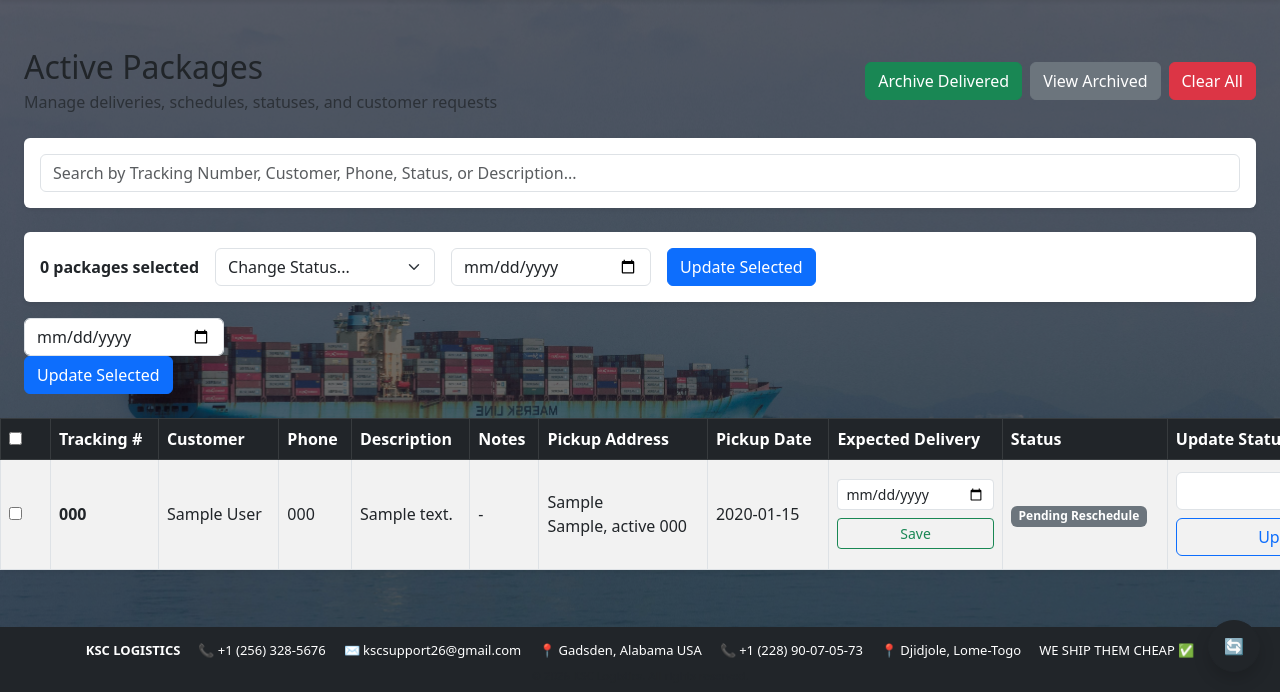
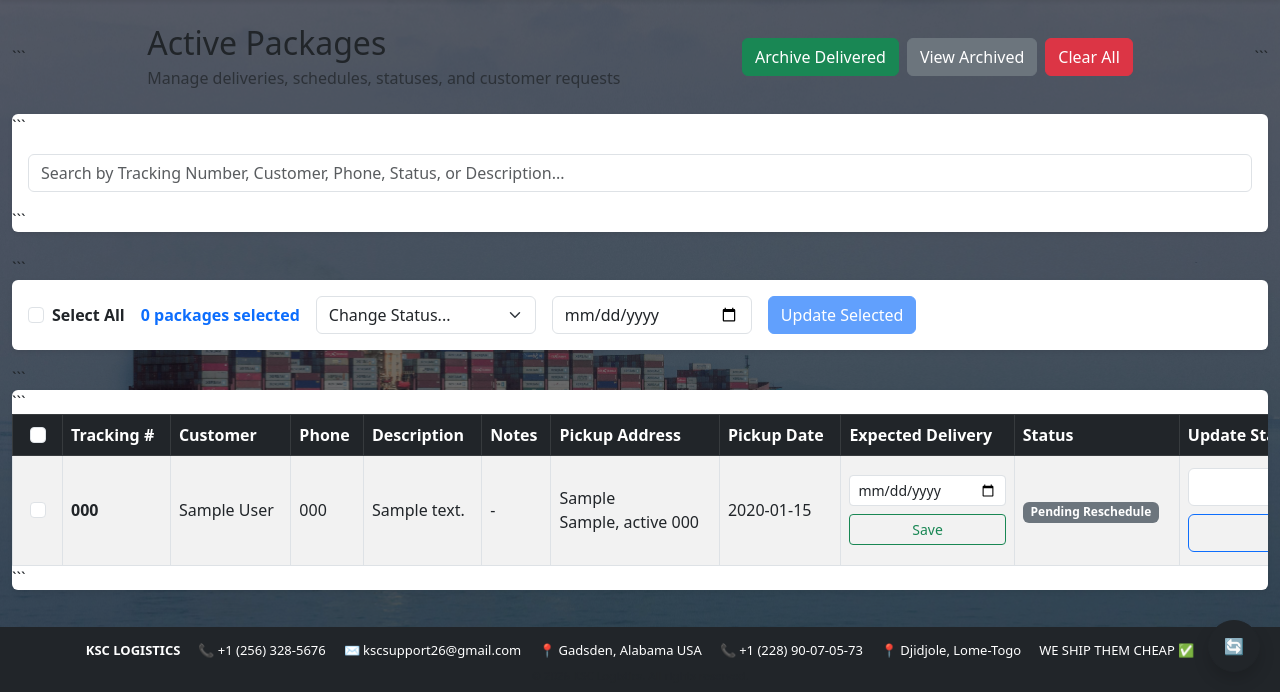
Before and after one commit to KSC2026411/ksc-flask, a Flask app: page /admin/packages in a window 1280 px wide. Shown: the part 108-800 px from the top of the page. Run offline with Flask 3, Linux system fonts and the light colour scheme; a user stored in the database is signed in; tables that the repository leaves empty hold one stand-in row (values such as "Sample post"); lists and menus that the app fills with data are empty; some libraries are stand-ins or nearby versions.

Commit message:
Add bulk package selection and updates

````diff
--- a/app/routes.py
+++ b/app/routes.py
@@ -1465,6 +1465,43 @@ def admin_packages_table():
         packages=packages
     )
 
+@main.route("/admin/packages/bulk-action", methods=["POST"])
+@login_required
+@admin_required
+def admin_packages_bulk_action():
+    package_ids = request.form.getlist("package_ids")
+    action = request.form.get("action")
+
+    if not package_ids:
+        flash("Please select at least one package.", "warning")
+        return redirect(request.referrer or url_for("main.admin_packages"))
+
+    packages = Package.query.filter(
+        Package.id.in_(package_ids)
+    ).all()
+
+    if action == "mark_ready":
+        for package in packages:
+            package.status = "Ready"
+
+    elif action == "mark_shipped":
+        for package in packages:
+            package.status = "Shipped"
+
+    elif action == "delete":
+        for package in packages:
+            db.session.delete(package)
+
+    else:
+        flash("Invalid bulk action.", "danger")
+        return redirect(request.referrer or url_for("main.admin_packages"))
+
+    db.session.commit()
+
+    flash(f"{len(packages)} package(s) updated successfully.", "success")
+
+    return redirect(request.referrer or url_for("main.admin_packages"))
+
 @main.route("/admin/audit")
 @login_required
 @admin_required
--- a/app/templates/admin/admin_packages.html
+++ b/app/templates/admin/admin_packages.html
@@ -4,11 +4,11 @@
 
 {% block admin_content %}
 
-<div class="container-fluid mt-4">
+<!-- PAGE HEADER -->
 
-    <!-- PAGE HEADER -->
 <div class="d-flex justify-content-between align-items-center flex-wrap gap-3 mb-4">
 
+```
 <div>
     <h2 class="mb-1">Active Packages</h2>
 
@@ -17,88 +17,105 @@
     </p>
 </div>
 
-
 <div class="d-flex flex-wrap gap-2">
 
+    <!-- ARCHIVE DELIVERED -->
     <form method="POST"
           action="{{ url_for('main.admin_archive_delivered') }}"
           onsubmit="return confirm('Archive all delivered packages?');">
 
         <button type="submit"
                 class="btn btn-success">
-
             Archive Delivered
-
         </button>
 
     </form>
 
-
+    <!-- VIEW ARCHIVED -->
     <a href="{{ url_for('main.admin_archived_packages') }}"
        class="btn btn-secondary">
-
         View Archived
-
     </a>
 
-
+    <!-- CLEAR ALL -->
     <form method="POST"
           action="{{ url_for('main.admin_clear_packages') }}"
           onsubmit="return confirm('⚠️ This will permanently delete ALL packages. Continue?');">
 
         <button type="submit"
                 class="btn btn-danger">
-
             Clear All
-
         </button>
 
     </form>
 
 </div>
+```
 
 </div>
 
+<!-- SEARCH -->
 
-    <!-- SEARCH -->
 <div class="card shadow-sm border-0 mb-4">
 
+```
 <div class="card-body">
 
     <input type="text"
            id="package-search"
            class="form-control"
-                   placeholder="Search by Tracking Number, Customer, Phone, Status, or Description...">
+           placeholder="Search by Tracking Number, Customer, Phone, Status, or Description..."
+           autocomplete="off">
 
 </div>
+```
+
+</div>
+
+<!-- BULK UPDATE -->
+
+<form id="bulk-update-form"
+      method="POST"
+      action="{{ url_for('main.admin_packages_bulk_action') }}">
+
+```
+<div class="card shadow-sm border-0 mb-3">
+
+    <div class="card-body">
+
+        <div class="d-flex flex-wrap align-items-center gap-3">
+
+            <!-- SELECT ALL -->
+            <div class="form-check mb-0">
+
+                <input type="checkbox"
+                       class="form-check-input"
+                       id="select-all">
+
+                <label for="select-all"
+                       class="form-check-label fw-semibold">
+                    Select All
+                </label>
 
             </div>
 
 
-    <!-- BULK UPDATE -->
-<form method="POST"
-      action="{{ url_for('main.admin_bulk_update_packages') }}"
-      id="bulk-update-form">
-
-
-    <div class="card shadow-sm border-0 mb-3">
-
-        <div class="card-body d-flex flex-wrap align-items-center gap-3">
-
-
-            <strong id="selected-count">
+            <!-- SELECTED COUNT -->
+            <strong id="selected-count"
+                    class="text-primary">
                 0 packages selected
             </strong>
 
 
+            <!-- STATUS -->
             <select name="status"
+                    id="bulk-status"
                     class="form-select"
                     style="max-width:220px;">
 
                 <option value="">
                     Change Status...
                 </option>
-
 
                 {% for s in statuses %}
 
@@ -108,39 +125,22 @@
 
                 {% endfor %}
 
-
             </select>
 
 
+            <!-- EXPECTED DELIVERY -->
             <input type="date"
                    name="expected_delivery"
+                   id="bulk-expected-delivery"
                    class="form-control"
                    style="max-width:200px;">
 
 
+            <!-- ACTION -->
             <button type="submit"
-                    class="btn btn-primary">
-
-                Update Selected
-
-            </button>
-
-
-        </div>
-
-    </div>
-
-                </select>
-
-
-                <input type="date"
-                       name="expected_delivery"
-                       class="form-control"
-                       style="max-width:200px;">
-
-
-                <button type="submit"
+                    id="bulk-update-button"
                     class="btn btn-primary"
+                    disabled
                     onclick="return confirm('Update selected packages?');">
 
                 Update Selected
@@ -151,116 +151,130 @@
 
     </div>
 
-        <!-- TABLE -->
+</div>
+```
+
+</form>
+
+<!-- PACKAGES TABLE -->
+
 <div class="card shadow-sm border-0">
 
+```
 <div class="card-body p-0">
 
     <div class="table-responsive">
 
-
         <table class="table table-striped table-bordered align-middle mb-0"
                style="min-width:1900px;">
-
 
             <thead class="table-dark">
 
                 <tr>
 
-                                <!-- SELECT ALL -->
-                                <th width="50">
+                    <!-- SELECT -->
+                    <th width="50"
+                        class="text-center">
 
                         <input type="checkbox"
-                                           id="select-all">
+                               id="select-all-header"
+                               class="form-check-input">
 
                     </th>
 
 
+                    <!-- TRACKING -->
                     <th>
                         Tracking #
                     </th>
 
 
+                    <!-- CUSTOMER -->
                     <th>
                         Customer
                     </th>
 
 
+                    <!-- PHONE -->
                     <th>
                         Phone
                     </th>
 
 
+                    <!-- DESCRIPTION -->
                     <th>
                         Description
                     </th>
 
 
+                    <!-- NOTES -->
                     <th>
                         Notes
                     </th>
 
 
+                    <!-- ADDRESS -->
                     <th>
                         Pickup Address
                     </th>
 
 
+                    <!-- PICKUP DATE -->
                     <th>
                         Pickup Date
                     </th>
 
 
+                    <!-- EXPECTED DELIVERY -->
                     <th>
                         Expected Delivery
                     </th>
 
 
+                    <!-- STATUS -->
                     <th>
                         Status
                     </th>
 
 
+                    <!-- STATUS UPDATE -->
                     <th style="min-width:220px;">
                         Update Status
                     </th>
 
 
+                    <!-- RESCHEDULE -->
                     <th style="min-width:220px;">
                         Suggest Reschedule
                     </th>
 
 
+                    <!-- ACTIONS -->
                     <th style="min-width:240px;">
                         Actions
                     </th>
 
-
                 </tr>
-
 
             </thead>
 
+
             <tbody id="packages-table-body">
-
 
                 {% if packages.items %}
 
-
                     {% for p in packages.items %}
 
-
-                                <tr>
-
+                    <tr class="package-row">
 
                         <!-- CHECKBOX -->
-                                    <td>
+                        <td class="text-center">
 
                             <input type="checkbox"
-                                               class="package-checkbox"
+                                   class="form-check-input package-checkbox"
                                    name="package_ids"
-                                               value="{{ p.id }}">
-
+                                   value="{{ p.id }}"
+                                   form="bulk-update-form">
 
                         </td>
 
@@ -271,6 +285,8 @@
                             {{ p.tracking_number or "Pending Approval" }}
 
                         </td>
+
+
                         <!-- CUSTOMER -->
                         <td>
 
@@ -303,7 +319,7 @@
                         </td>
 
 
-                                    <!-- ADDRESS -->
+                        <!-- PICKUP ADDRESS -->
                         <td>
 
                             {{ p.street or "" }}<br>
@@ -318,7 +334,8 @@
                         <!-- PICKUP DATE -->
                         <td>
 
-                                        {{ p.pickup_date.strftime('%Y-%m-%d') if p.pickup_date else "N/A" }}
+                            {{ p.pickup_date.strftime('%Y-%m-%d')
+                               if p.pickup_date else "N/A" }}
 
                         </td>
 
@@ -329,12 +346,11 @@
                             <form method="POST"
                                   action="{{ url_for('main.admin_update_package', package_id=p.id) }}">
 
-
                                 <input type="date"
                                        name="expected_delivery"
                                        class="form-control form-control-sm mb-2"
-                                                   value="{{ p.expected_delivery.strftime('%Y-%m-%d') if p.expected_delivery else '' }}">
-
+                                       value="{{ p.expected_delivery.strftime('%Y-%m-%d')
+                                                if p.expected_delivery else '' }}">
 
                                 <button type="submit"
                                         class="btn btn-outline-success btn-sm w-100">
@@ -343,95 +359,71 @@
 
                                 </button>
 
-
                             </form>
 
                         </td>
 
+
                         <!-- STATUS -->
                         <td>
 
-
                             <span class="badge
-
                                 {% if p.status == 'Delivered' %}
                                     bg-success
-
                                 {% elif p.status == 'In Transit' %}
                                     bg-info
-
                                 {% elif p.status == 'Pending Approval' %}
                                     bg-warning text-dark
-
                                 {% elif p.status == 'Cancelled' %}
                                     bg-danger
-
                                 {% elif p.status == 'Archived' %}
                                     bg-dark
-
                                 {% elif p.status == 'In Warehouse' %}
                                     bg-primary
-
                                 {% elif p.status == 'Scheduled' %}
                                     bg-success
-
                                 {% elif p.status == 'Loaded' %}
                                     bg-secondary
-
                                 {% elif p.status == 'Ready for Pickup' %}
                                     bg-primary
-
                                 {% elif p.status == 'Picked Up' %}
                                     bg-info
-
                                 {% elif p.status == 'Rescheduled' %}
                                     bg-warning text-dark
-
                                 {% else %}
                                     bg-secondary
-
-                                            {% endif %}
-
-                                        ">
+                                {% endif %}">
 
                                 {{ p.status or "Pending Approval" }}
 
                             </span>
 
+                        </td>
 
-                                    </td>
 
                         <!-- INDIVIDUAL STATUS UPDATE -->
                         <td>
 
-
                             <form method="POST"
                                   action="{{ url_for('main.admin_update_package', package_id=p.id) }}">
-
 
                                 <select name="status"
                                         class="form-select mb-2">
 
-
                                     {% for s in bulk_statuses %}
 
-
                                         <option value="{{ s }}"
-                                                    {% if p.status == s %}selected{% endif %}>
-
+                                            {% if p.status == s %}
+                                                selected
+                                            {% endif %}>
 
                                             {{ s }}
 
-
                                         </option>
-
 
                                     {% endfor %}
 
-
                                 </select>
-
-
 
                                 <button type="submit"
                                         class="btn btn-outline-primary w-100">
@@ -440,25 +432,21 @@
 
                                 </button>
 
-
                             </form>
 
+                        </td>
 
-                                    </td>
 
                         <!-- RESCHEDULE -->
                         <td>
 
-
                             <form method="POST"
                                   action="{{ url_for('main.admin_suggest_reschedule', package_id=p.id) }}">
-
 
                                 <input type="date"
                                        name="new_date"
                                        class="form-control mb-2"
                                        required>
-
 
                                 <button type="submit"
                                         class="btn btn-warning w-100">
@@ -467,25 +455,21 @@
 
                                 </button>
 
-
                             </form>
 
+                        </td>
 
-                                    </td>
 
                         <!-- ACTIONS -->
                         <td class="text-nowrap">
 
-
-
+                            <!-- APPROVAL -->
                             {% if not p.tracking_number %}
-
 
                                 <form method="POST"
                                       action="{{ url_for('main.approve_package', package_id=p.id) }}"
                                       class="mb-2"
                                       onsubmit="return confirm('Approve this pickup request?');">
-
 
                                     <button type="submit"
                                             class="btn btn-success btn-sm w-100">
@@ -494,31 +478,24 @@
 
                                     </button>
 
-
                                 </form>
 
-
-
                             {% else %}
-
 
                                 <div class="mb-2">
 
                                     <span class="badge bg-success">
-
                                         Approved
-
                                     </span>
-
 
                                 </div>
 
-
                             {% endif %}
 
+
+                            <!-- RESCHEDULE REQUEST -->
                             {% if p.status == "Pending Reschedule"
                                   and p.admin_suggested_date %}
-
 
                                 <div class="small text-muted mb-2">
 
@@ -528,14 +505,12 @@
                                 </div>
 
 
-
                                 <div class="d-flex gap-2">
 
-
+                                    <!-- ACCEPT -->
                                     <form method="POST"
                                           action="{{ url_for('main.admin_accept_reschedule', package_id=p.id) }}"
                                           onsubmit="return confirm('Accept this reschedule?');">
-
 
                                         <button type="submit"
                                                 class="btn btn-success btn-sm">
@@ -544,14 +519,13 @@
 
                                         </button>
 
-
                                     </form>
 
 
+                                    <!-- REJECT -->
                                     <form method="POST"
                                           action="{{ url_for('main.reject_admin_reschedule', package_id=p.id) }}"
                                           onsubmit="return confirm('Reject this reschedule?');">
-
 
                                         <button type="submit"
                                                 class="btn btn-danger btn-sm">
@@ -560,9 +534,7 @@
 
                                         </button>
 
-
                                     </form>
-
 
                                 </div>
 
@@ -578,7 +550,7 @@
 
                     <tr>
 
-                                    <td colspan="13"
+                        <td colspan="14"
                             class="text-center py-4 text-muted">
 
                             No active packages found.
@@ -596,20 +568,21 @@
     </div>
 
 </div>
+```
 
 </div>
 
+<!-- PAGINATION -->
 
-    </form>
-        <!-- PAGINATION -->
 {% if packages.pages > 1 %}
 
 <nav aria-label="Package pagination"
      class="mt-4">
 
+```
 <ul class="pagination justify-content-center">
 
-
+    <!-- PREVIOUS -->
     {% if packages.has_prev %}
 
         <li class="page-item">
@@ -635,43 +608,41 @@
 
     {% endif %}
 
-            {% for p in packages.iter_pages(left_edge=1,
+
+    <!-- PAGE NUMBERS -->
+    {% for page_num in packages.iter_pages(
+        left_edge=1,
         right_edge=1,
         left_current=2,
-                                             right_current=2) %}
+        right_current=2
+    ) %}
 
+        {% if page_num %}
 
-                {% if p %}
-
-
-                    {% if p == packages.page %}
+            {% if page_num == packages.page %}
 
                 <li class="page-item active">
 
                     <span class="page-link">
-                            {{ p }}
+                        {{ page_num }}
                     </span>
 
                 </li>
 
-
             {% else %}
-
 
                 <li class="page-item">
 
                     <a class="page-link"
-                           href="{{ url_for('main.admin_packages', page=p) }}">
+                       href="{{ url_for('main.admin_packages', page=page_num) }}">
 
-                            {{ p }}
+                        {{ page_num }}
 
                     </a>
 
                 </li>
 
-
             {% endif %}
-
 
         {% else %}
 
@@ -683,13 +654,13 @@
 
             </li>
 
-
         {% endif %}
 
     {% endfor %}
 
+
+    <!-- NEXT -->
     {% if packages.has_next %}
-
 
         <li class="page-item">
 
@@ -700,12 +671,9 @@
 
             </a>
 
-
         </li>
 
-
     {% else %}
-
 
         <li class="page-item disabled">
 
@@ -715,142 +683,141 @@
 
         </li>
 
+    {% endif %}
+
+</ul>
+```
+
+</nav>
 
 {% endif %}
 
+<!-- BULK SELECT + SEARCH JAVASCRIPT -->
 
-        </ul>
+<script>
 
-    </nav>
+document.addEventListener("DOMContentLoaded", function () {
+
+    const selectAll = document.getElementById("select-all");
+    const selectAllHeader = document.getElementById("select-all-header");
+    const selectedCount = document.getElementById("selected-count");
+    const bulkUpdateButton = document.getElementById("bulk-update-button");
+    const searchInput = document.getElementById("package-search");
+
+    const packageCheckboxes = () => {
+        return Array.from(
+            document.querySelectorAll(".package-checkbox")
+        );
+    };
 
 
-    {% endif %}
+    /*
+     * UPDATE SELECTED COUNT
+     */
+    function updateSelectedCount() {
 
-</div>
+        const checkboxes = packageCheckboxes();
 
-<!-- SEARCH + BULK SELECT SCRIPT -->
-<script>
+        const selected = checkboxes.filter(
+            checkbox => checkbox.checked
+        ).length;
+
+        selectedCount.textContent =
+            `${selected} package${selected === 1 ? "" : "s"} selected`;
+
+        bulkUpdateButton.disabled = selected === 0;
+
+        const allSelected =
+            checkboxes.length > 0 &&
+            selected === checkboxes.length;
+
+        const someSelected =
+            selected > 0 &&
+            selected < checkboxes.length;
+
+        selectAll.checked = allSelected;
+        selectAll.indeterminate = someSelected;
+
+        selectAllHeader.checked = allSelected;
+        selectAllHeader.indeterminate = someSelected;
+    }
+
 
     /*
-    SEARCH FILTER
+     * SELECT / DESELECT ALL
      */
+    function toggleAll(checked) {
 
-const searchInput =
-    document.getElementById("package-search");
+        packageCheckboxes().forEach(function (checkbox) {
+
+            checkbox.checked = checked;
+
+        });
+
+        updateSelectedCount();
+    }
 
 
-searchInput.addEventListener("keyup", function () {
+    selectAll.addEventListener("change", function () {
 
-
-    const filter =
-        this.value.toLowerCase();
-
-
-
-    const rows =
-        document.querySelectorAll("#packages-table-body tr");
-
-
-
-    rows.forEach(row => {
-
-
-        const text =
-            row.innerText.toLowerCase();
-
-
-
-        row.style.display =
-            text.includes(filter)
-                ? ""
-                : "none";
-
+        toggleAll(this.checked);
 
     });
 
 
-});
+    selectAllHeader.addEventListener("change", function () {
 
-/*
-    SELECT ALL PACKAGES
-*/
-
-
-const selectAll =
-    document.getElementById("select-all");
-
-
-const packageCheckboxes =
-    document.querySelectorAll(".package-checkbox");
-
-
-const selectedCount =
-    document.getElementById("selected-count");
-
-function updateSelectedCount() {
-
-
-    const selected =
-        document.querySelectorAll(".package-checkbox:checked").length;
-
-
-
-    selectedCount.innerText =
-        `${selected} package${selected === 1 ? "" : "s"} selected`;
-
-
-}
-
-selectAll.addEventListener("change", function () {
-
-
-    packageCheckboxes.forEach(box => {
-
-
-        box.checked =
-            this.checked;
-
+        toggleAll(this.checked);
 
     });
 
 
+    /*
+     * INDIVIDUAL CHECKBOXES
+     */
+    document.addEventListener("change", function (event) {
+
+        if (event.target.classList.contains("package-checkbox")) {
 
             updateSelectedCount();
 
-
-});
-
-packageCheckboxes.forEach(box => {
-
-
-    box.addEventListener("change", function () {
-
-
-        updateSelectedCount();
-
-
-
-        const checked =
-            document.querySelectorAll(".package-checkbox:checked").length;
-
-
-
-        selectAll.checked =
-            checked === packageCheckboxes.length;
-
+        }
 
     });
 
 
+    /*
+     * SEARCH CURRENT PAGE
+     */
+    searchInput.addEventListener("input", function () {
+
+        const searchTerm = this.value
+            .trim()
+            .toLowerCase();
+
+        const rows = document.querySelectorAll(".package-row");
+
+        rows.forEach(function (row) {
+
+            const rowText = row.textContent.toLowerCase();
+
+            row.style.display =
+                rowText.includes(searchTerm)
+                    ? ""
+                    : "none";
+
+        });
+
     });
 
 
-
+    /*
+     * INITIAL STATE
+     */
     updateSelectedCount();
 
-
+});
 
 </script>
 
-
 {% endblock %}
````
Lines whose indentation alone changed are shown as unchanged.
